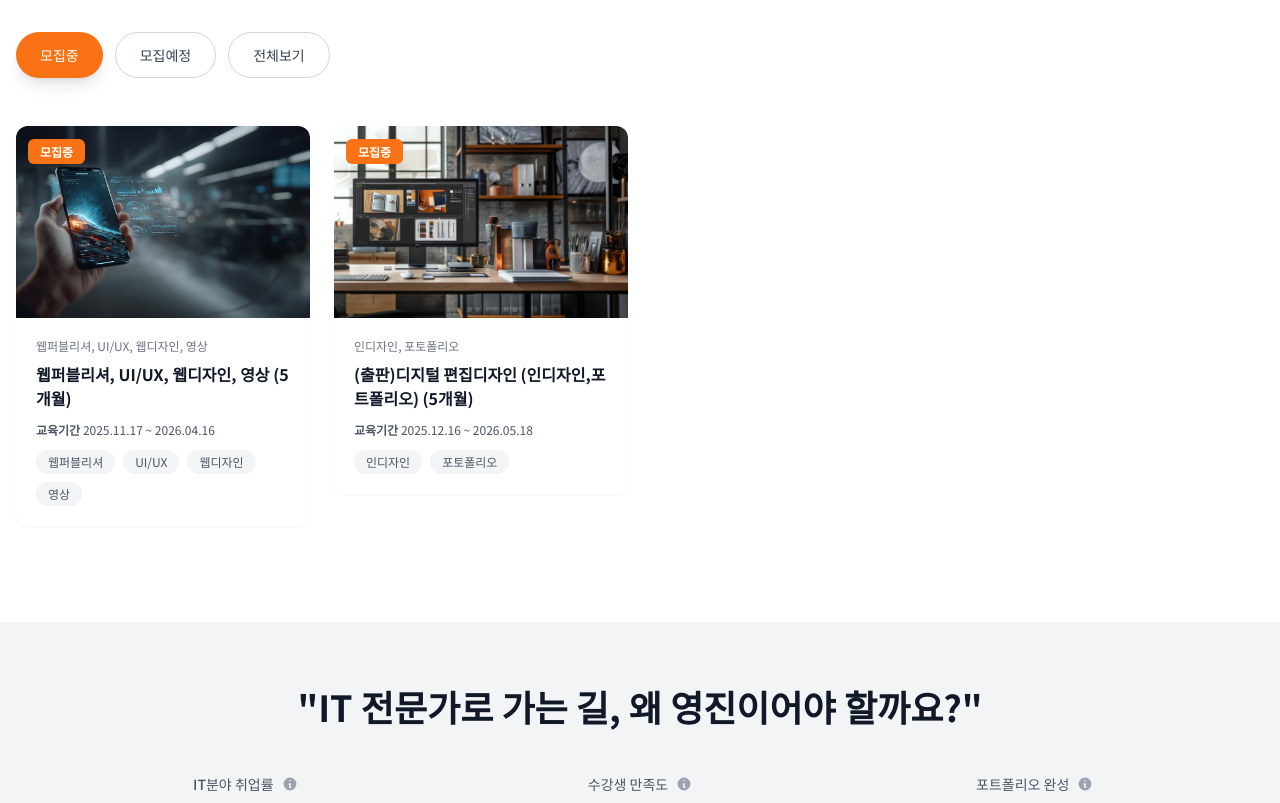
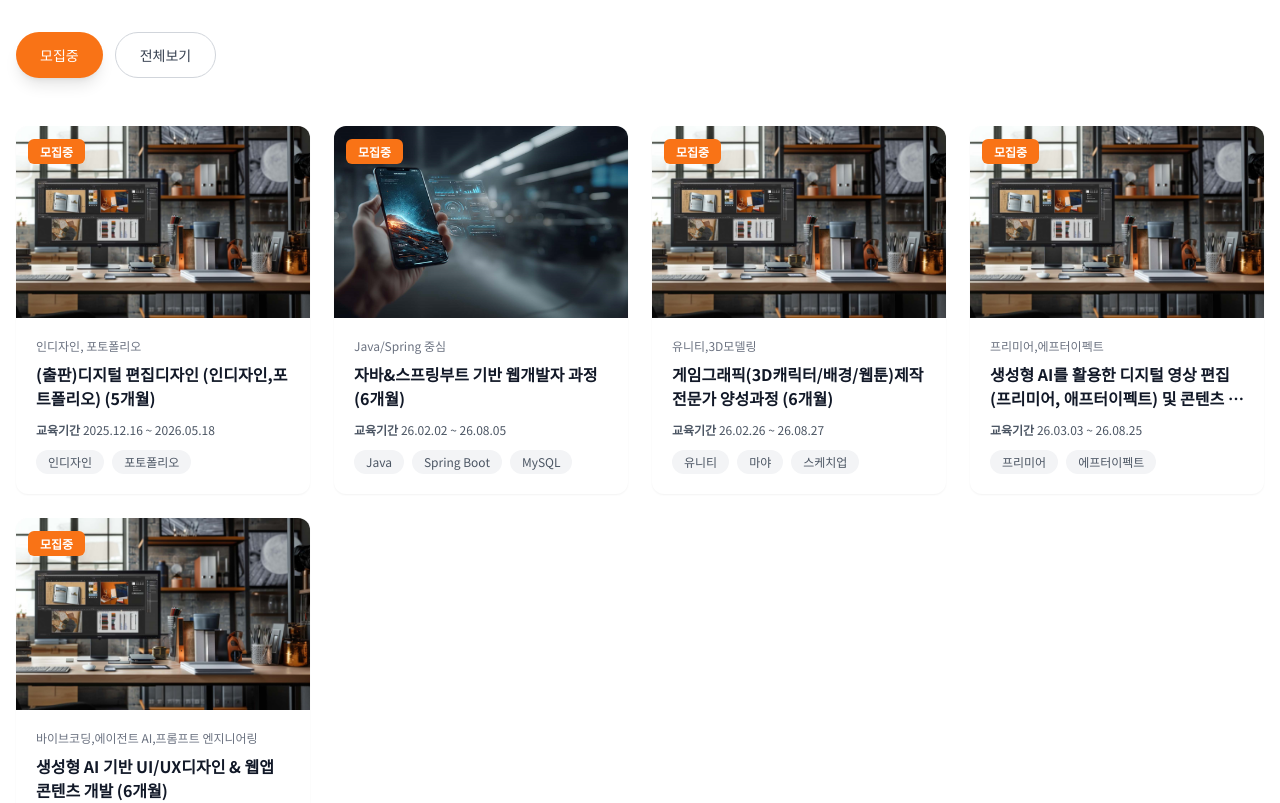
Before and after one commit to yjjob-it/yg-it-homepage, a React (Vite) app: page / in a window 1280 px wide. Shown: the part 724-1527 px from the top of the page. Built offline with nearby package versions, Linux system fonts and the light colour scheme; a web font is replaced by a local one.

Commit message:
과정수정

```diff
--- a/src/components/sections/CoursesSection.jsx
+++ b/src/components/sections/CoursesSection.jsx
@@ -5,7 +5,11 @@ const CoursesSection = ({ courses }) => {
   const [activeTab, setActiveTab] = useState("모집중");
   const [showAll, setShowAll] = useState(false);
 
-  const filters = ["모집중", "모집예정", "전체보기"];
+  const filters = [
+    "모집중",
+    // "모집예정",
+    "전체보기",
+  ];
 
   const totalCourses = courses[activeTab]?.length || 0;
 
--- a/src/components/ui/CourseCard.jsx
+++ b/src/components/ui/CourseCard.jsx
@@ -9,9 +9,17 @@ const CourseCard = ({
   urgency = "", // 마감임박 D-X
   recruitPeriod = "",
   educationPeriod = "",
+  url = "", // 클릭시 이동할 링크
 }) => {
   // urgency가 있으면 우선 표시, 없으면 recruitStatus 표시
   const displayStatus = urgency || recruitStatus;
+
+  // 카드 클릭 핸들러
+  const handleCardClick = () => {
+    if (url) {
+      window.open(url, "_blank", "noopener,noreferrer");
+    }
+  };
 
   // 배지 색상 결정
   const getBadgeStyle = () => {
@@ -25,7 +33,10 @@ const CourseCard = ({
   };
 
   return (
-    <div className="bg-white rounded-xl overflow-hidden shadow-sm hover:shadow-lg transition-all duration-300 cursor-pointer group">
+    <div
+      onClick={handleCardClick}
+      className="bg-white rounded-xl overflow-hidden shadow-sm hover:shadow-lg transition-all duration-300 cursor-pointer group"
+    >
       {/* 이미지 영역 */}
       <div className="relative h-48 overflow-hidden">
         {/* 모집 상태 배지 */}
--- a/src/data/coursesData.js
+++ b/src/data/coursesData.js
@@ -1,13 +1,103 @@
 export const coursesData = {
   모집중: [
+    // {
+    //   title: "웹퍼블리셔, UI/UX, 웹디자인, 영상 (5개월)",
+    //   subtitle: "웹퍼블리셔, UI/UX, 웹디자인, 영상",
+    //   tags: ["웹퍼블리셔", "UI/UX", "웹디자인", "영상"],
+    //   image: "/img/cell1.png",
+    //   recruitStatus: "모집중",
+    //   recruitPeriod: "",
+    //   educationPeriod: "2025.11.17 ~ 2026.04.16",
+    //   url:""
+    // },
+    {
+      title: "(출판)디지털 편집디자인 (인디자인,포트폴리오) (5개월)",
+      subtitle: "인디자인, 포토폴리오",
+      tags: ["인디자인", "포토폴리오"],
+      image: "/img/cell2.jpg",
+      recruitStatus: "모집중",
+      recruitPeriod: "",
+      educationPeriod: "2025.12.16 ~ 2026.05.18",
+      url: "http://yjjob.or.kr/p/?j=58&edu_code=VmtaYVUxWnRWbkpPVnpWUlZrUkJPUT09K00=",
+    },
+    {
+      title: "자바&스프링부트 기반 웹개발자 과정 (6개월)",
+      subtitle: "Java/Spring 중심",
+      tags: ["Java", "Spring Boot", "MySQL"],
+      image: "/img/cell1.png",
+      recruitStatus: "모집중",
+      recruitPeriod: "",
+      educationPeriod: "26.02.02 ~ 26.08.05",
+      url: "http://yjjob.or.kr/p/?j=58&edu_code=VmtaYVUxWnJNVVpQVmtwUlZrUkJPUT09K00=",
+    },
+    {
+      title: "게임그래픽(3D캐릭터/배경/웹툰)제작 전문가 양성과정 (6개월)",
+      subtitle: "유니티,3D모델링",
+      tags: ["유니티", "마야", "스케치업"],
+      image: "/img/cell2.jpg",
+      recruitStatus: "모집중",
+      recruitPeriod: "",
+      educationPeriod: "26.02.26 ~ 26.08.27",
+    },
+    {
+      title:
+        "생성형 AI를 활용한 디지털 영상 편집(프리미어, 애프터이펙트) 및 콘텐츠 제작 과정 (6개월)",
+      subtitle: "프리미어,에프터이펙트",
+      tags: ["프리미어", "에프터이펙트"],
+      image: "/img/cell2.jpg",
+      recruitStatus: "모집중",
+      recruitPeriod: "",
+      educationPeriod: "26.03.03 ~ 26.08.25",
+    },
+    {
+      title: "생성형 AI 기반 UI/UX디자인 & 웹앱 콘텐츠 개발 (6개월)",
+      subtitle: "바이브코딩,에이전트 AI,프롬프트 엔지니어링",
+      tags: ["리액트", "PHP", "자바스크립트", "플러터"],
+      image: "/img/cell2.jpg",
+      recruitStatus: "모집중",
+      recruitPeriod: "",
+      educationPeriod: "26.03.03 ~ 26.08.25",
+    },
+  ],
+  // 모집예정: [
+  //   {
+  //     title: "풀스택 개발자 양성과정",
+  //     subtitle: "프론트엔드 + 백엔드",
+  //     tags: ["React", "Node.js", "MongoDB"],
+  //     image: "/img/cell2.jpg",
+  //     recruitStatus: "모집예정",
+  //     recruitPeriod: "25.12.10 ~ 26.01.20",
+  //     educationPeriod: "26.01.25 ~ 26.07.25",
+  //   },
+  //   {
+  //     title: "AI 머신러닝 부트캠프",
+  //     subtitle: "인공지능 전문가 과정",
+  //     tags: ["Python", "TensorFlow", "데이터분석"],
+  //     image: "/img/cell1.png",
+  //     recruitStatus: "모집예정",
+  //     recruitPeriod: "26.01.05 ~ 26.02.10",
+  //     educationPeriod: "26.02.15 ~ 26.07.15",
+  //   },
+  //   {
+  //     title: "DevOps 엔지니어 과정",
+  //     subtitle: "클라우드 및 자동화",
+  //     tags: ["Docker", "Kubernetes", "AWS"],
+  //     image: "/img/cell2.jpg",
+  //     recruitStatus: "모집예정",
+  //     recruitPeriod: "26.01.15 ~ 26.02.20",
+  //     educationPeriod: "26.02.25 ~ 26.07.25",
+  //   },
+  // ],
+  전체보기: [
     {
       title: "웹퍼블리셔, UI/UX, 웹디자인, 영상 (5개월)",
       subtitle: "웹퍼블리셔, UI/UX, 웹디자인, 영상",
       tags: ["웹퍼블리셔", "UI/UX", "웹디자인", "영상"],
       image: "/img/cell1.png",
-      recruitStatus: "모집중",
+      recruitStatus: "모집마감",
       recruitPeriod: "",
       educationPeriod: "2025.11.17 ~ 2026.04.16",
+      url: "",
     },
     {
       title: "(출판)디지털 편집디자인 (인디자인,포트폴리오) (5개월)",
@@ -17,181 +107,45 @@ export const coursesData = {
       recruitStatus: "모집중",
       recruitPeriod: "",
       educationPeriod: "2025.12.16 ~ 2026.05.18",
+      url: "http://yjjob.or.kr/p/?j=58&edu_code=VmtaYVUxWnRWbkpPVnpWUlZrUkJPUT09K00=",
     },
-  ],
-  모집예정: [
     {
-      title: "백엔드 개발 부트캠프",
+      title: "자바&스프링부트 기반 웹개발자 과정 (6개월)",
       subtitle: "Java/Spring 중심",
       tags: ["Java", "Spring Boot", "MySQL"],
       image: "/img/cell1.png",
-      recruitStatus: "모집예정",
-      recruitPeriod: "25.12.01 ~ 26.01.15",
-      educationPeriod: "26.01.20 ~ 26.06.20",
+      recruitStatus: "모집중",
+      recruitPeriod: "",
+      educationPeriod: "26.02.02 ~ 26.08.05",
+      url: "http://yjjob.or.kr/p/?j=58&edu_code=VmtaYVUxWnJNVVpQVmtwUlZrUkJPUT09K00=",
     },
     {
-      title: "풀스택 개발자 양성과정",
-      subtitle: "프론트엔드 + 백엔드",
-      tags: ["React", "Node.js", "MongoDB"],
+      title: "게임그래픽(3D캐릭터/배경/웹툰)제작 전문가 양성과정 (6개월)",
+      subtitle: "유니티,3D모델링",
+      tags: ["유니티", "마야", "스케치업"],
       image: "/img/cell2.jpg",
-      recruitStatus: "모집예정",
-      recruitPeriod: "25.12.10 ~ 26.01.20",
-      educationPeriod: "26.01.25 ~ 26.07.25",
+      recruitStatus: "모집중",
+      recruitPeriod: "",
+      educationPeriod: "26.02.26 ~ 26.08.27",
     },
     {
-      title: "AI 머신러닝 부트캠프",
-      subtitle: "인공지능 전문가 과정",
-      tags: ["Python", "TensorFlow", "데이터분석"],
-      image: "/img/cell1.png",
-      recruitStatus: "모집예정",
-      recruitPeriod: "26.01.05 ~ 26.02.10",
-      educationPeriod: "26.02.15 ~ 26.07.15",
+      title:
+        "생성형 AI를 활용한 디지털 영상 편집(프리미어, 애프터이펙트) 및 콘텐츠 제작 과정 (6개월)",
+      subtitle: "프리미어,에프터이펙트",
+      tags: ["프리미어", "에프터이펙트"],
+      image: "/img/cell2.jpg",
+      recruitStatus: "모집중",
+      recruitPeriod: "",
+      educationPeriod: "26.03.03 ~ 26.08.25",
     },
     {
-      title: "DevOps 엔지니어 과정",
-      subtitle: "클라우드 및 자동화",
-      tags: ["Docker", "Kubernetes", "AWS"],
-      image: "/img/cell2.jpg",
-      recruitStatus: "모집예정",
-      recruitPeriod: "26.01.15 ~ 26.02.20",
-      educationPeriod: "26.02.25 ~ 26.07.25",
-    },
-  ],
-  전체보기: [
-    {
-      title: "프론트엔드 부트캠프",
-      subtitle: "AI 활용 교육",
-      tags: ["React 프레임워크", "인덴션 기획"],
-      image: "/img/cell1.png",
-      recruitStatus: "마감임박 D-5",
-      recruitPeriod: "25.09.19 ~ 25.11.16",
-      educationPeriod: "25.11.05 ~ 26.04.06",
-    },
-    {
-      title: "Python 부트캠프",
-      subtitle: "취업/창업",
-      tags: ["취업/창업"],
-      image: "/img/cell2.jpg",
-      recruitStatus: "마감임박 D-7",
-      recruitPeriod: "25.09.26 ~ 25.11.18",
-      educationPeriod: "25.12.01 ~ 26.04.30",
-    },
-    {
-      title: "데이터 분석",
-      subtitle: "인턴십",
-      tags: ["인턴십", "데이터팀", "문제해결경험"],
-      image: "/img/cell1.png",
-      recruitStatus: "모집중",
-      recruitPeriod: "25.10.14 ~ 25.11.23",
-      educationPeriod: "25.11.20 ~ 26.03.20",
-    },
-    {
-      title: "안드로이드 앱 개발 부트캠프",
-      subtitle: "인턴십 기회 제공",
-      tags: ["안드로이드 취업", "캘린더 앱"],
+      title: "생성형 AI 기반 UI/UX디자인 & 웹앱 콘텐츠 개발 (6개월)",
+      subtitle: "바이브코딩,에이전트 AI,프롬프트 엔지니어링",
+      tags: ["리액트", "PHP", "자바스크립트", "플러터"],
       image: "/img/cell2.jpg",
       recruitStatus: "모집중",
-      recruitPeriod: "25.10.22 ~ 25.11.30",
-      educationPeriod: "25.12.05 ~ 26.05.05",
-    },
-    {
-      title: "UX/UI 디자인 부트캠프",
-      subtitle: "인턴십",
-      tags: ["디자이너 과정"],
-      image: "/img/cell1.png",
-      recruitStatus: "모집중",
-      recruitPeriod: "25.10.29 ~ 25.12.12",
-      educationPeriod: "25.12.15 ~ 26.05.30",
-    },
-    {
-      title: "PM 실무 부트캠프",
-      subtitle: "출시 개발 경력",
-      tags: ["AI 역량", "인턴십"],
-      image: "/img/cell2.jpg",
-      recruitStatus: "모집중",
-      recruitPeriod: "25.11.05 ~ 25.12.15",
-      educationPeriod: "25.12.20 ~ 26.06.10",
-    },
-    {
-      title: "재직자:Azure클라우드",
-      subtitle: "클라우드 실무 과정",
-      tags: ["Azure", "Cloud", "실무"],
-      image: "/img/cell1.png",
-      recruitStatus: "마감임박 D-6",
-      recruitPeriod: "25.10.01 ~ 25.11.17",
-      educationPeriod: "25.11.25 ~ 26.04.25",
-    },
-    {
-      title: "백엔드 개발 부트캠프",
-      subtitle: "Java/Spring 중심",
-      tags: ["Java", "Spring Boot", "MySQL"],
-      image: "/img/cell2.jpg",
-      recruitStatus: "모집예정",
-      recruitPeriod: "25.12.01 ~ 26.01.15",
-      educationPeriod: "26.01.20 ~ 26.06.20",
-    },
-    {
-      title: "풀스택 개발자 양성과정",
-      subtitle: "프론트엔드 + 백엔드",
-      tags: ["React", "Node.js", "MongoDB"],
-      image: "/img/cell1.png",
-      recruitStatus: "모집예정",
-      recruitPeriod: "25.12.10 ~ 26.01.20",
-      educationPeriod: "26.01.25 ~ 26.07.25",
-    },
-    {
-      title: "AI 머신러닝 부트캠프",
-      subtitle: "인공지능 전문가 과정",
-      tags: ["Python", "TensorFlow", "데이터분석"],
-      image: "/img/cell2.jpg",
-      recruitStatus: "모집예정",
-      recruitPeriod: "26.01.05 ~ 26.02.10",
-      educationPeriod: "26.02.15 ~ 26.07.15",
-    },
-    {
-      title: "DevOps 엔지니어 과정",
-      subtitle: "클라우드 및 자동화",
-      tags: ["Docker", "Kubernetes", "AWS"],
-      image: "/img/cell1.png",
-      recruitStatus: "모집예정",
-      recruitPeriod: "26.01.15 ~ 26.02.20",
-      educationPeriod: "26.02.25 ~ 26.07.25",
-    },
-    {
-      title: "게임 개발 부트캠프",
-      subtitle: "Unity 기반",
-      tags: ["Unity", "C#", "게임개발"],
-      image: "/img/cell2.jpg",
-      recruitStatus: "모집종료",
-      recruitPeriod: "25.08.01 ~ 25.09.15",
-      educationPeriod: "25.09.20 ~ 26.02.20",
-    },
-    {
-      title: "블록체인 개발자 과정",
-      subtitle: "Web3 전문가",
-      tags: ["Solidity", "Ethereum", "DApp"],
-      image: "/img/cell1.png",
-      recruitStatus: "모집종료",
-      recruitPeriod: "25.07.15 ~ 25.08.30",
-      educationPeriod: "25.09.05 ~ 26.02.05",
-    },
-    {
-      title: "모바일 앱 개발 (iOS)",
-      subtitle: "Swift 중심 교육",
-      tags: ["Swift", "SwiftUI", "iOS"],
-      image: "/img/cell2.jpg",
-      recruitStatus: "모집종료",
-      recruitPeriod: "25.08.20 ~ 25.10.05",
-      educationPeriod: "25.10.10 ~ 26.03.10",
-    },
-    {
-      title: "사이버 보안 전문가",
-      subtitle: "화이트해커 양성",
-      tags: ["보안", "해킹방어", "네트워크"],
-      image: "/img/cell1.png",
-      recruitStatus: "모집종료",
-      recruitPeriod: "25.09.01 ~ 25.10.20",
-      educationPeriod: "25.10.25 ~ 26.04.25",
+      recruitPeriod: "",
+      educationPeriod: "26.03.03 ~ 26.08.25",
     },
   ],
 };
```
